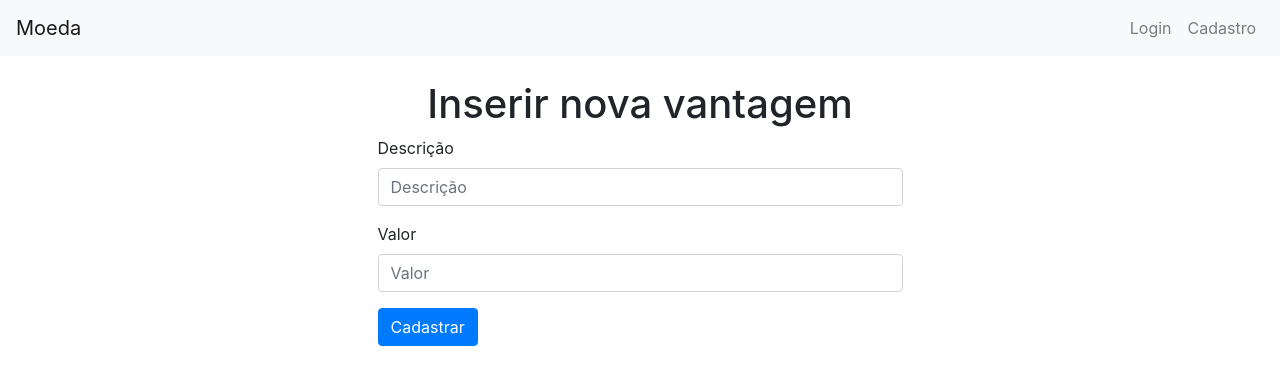
After one commit to h3nc4/Moeda-estudantil, a Django app: template src/logic/templates/nova_vantagem.html in a window 1280 px wide. The commit adds this page. Shown: the top 385 px of the page. Run offline with Django 4.2, Linux system fonts and the light colour scheme; the template is opened without the code that fills it, so the values that code supplies are empty; some libraries are stand-ins or nearby versions.

Commit message:
feat: telas para vantagens

```diff
--- a/src/logic/templates/empresa.html
+++ b/src/logic/templates/empresa.html
@@ -19,6 +19,7 @@
             {% endfor %}
         </ul>
         {% endif %}
+        <a class="btn btn-primary btn-lg" href="{% url 'nova_vantagem' %}" role="button">Cadastrar Vantagem</a>
     </div>
 
     <div class="col-md-4">
--- a/src/logic/templates/index.html
+++ b/src/logic/templates/index.html
@@ -15,6 +15,9 @@
         Professor
         {% endif %}
         {{ user.username }}.</p>
+        {% if user.empresa %}
+        <a class="btn btn-primary btn-lg" href="{% url 'empresa' %}" role="button">Benefícios</a>
+        {% endif %}
     {% else %}
     <p class="lead">Você não está logado.</p>
     <a class="btn btn-primary btn-lg" href="{% url 'login' %}" role="button">Log In</a>
--- /dev/null
+++ b/src/logic/templates/nova_vantagem.html
@@ -0,0 +1,24 @@
+{% extends "base.html" %}
+
+{% block title %}{{ title }}{% endblock %}
+
+{% block content %}
+<h1 class="text-center">Inserir nova vantagem</h1>
+{% if erro %}
+<div class="alert alert-danger">
+    {{ erro }}
+</div>
+{% endif %}
+<form action="{% url 'nova_vantagem' %}" method="post" class="col-md-6 offset-md-3">
+    {% csrf_token %}
+    <div class="form-group">
+        <label for="descricao">Descrição</label>
+        <input type="text" name="descricao" id="descricao" class="form-control" placeholder="Descrição">
+    </div>
+    <div class="form-group">
+        <label for="valor">Valor</label>
+        <input type="number" name="valor" id="valor" class="form-control" placeholder="Valor" required>
+    </div>
+    <input type="submit" value="Cadastrar" class="btn btn-primary">
+</form>
+{% endblock %}
```
Also changed, not shown: 1 other file.
